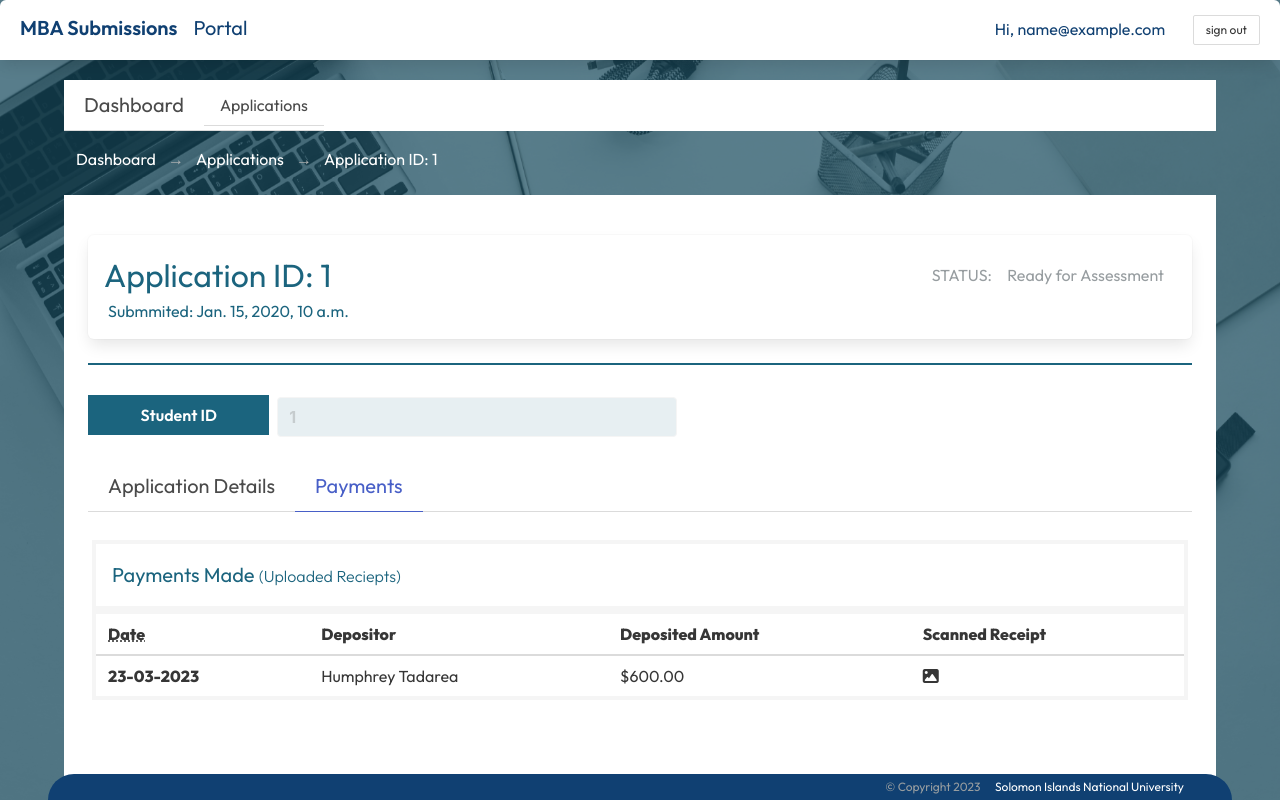
After one commit to b-tupiti/sinu-admission-portal, a Django app: page /dashboard/application/1/ in a window 1280 px wide. The commit adds this page. Run offline with Django 4.2, Linux system fonts and the light colour scheme; a user stored in the database is signed in; tables that the repository leaves empty hold one stand-in row (values such as "Sample post"); some libraries are stand-ins or nearby versions.

Commit message:
updated templates structure

```diff
--- /dev/null
+++ b/users/templates/users/application/application_template.html
@@ -0,0 +1,62 @@
+{% extends 'users/dashboard/dashboard_template.html' %}
+
+{% block dashboard %}
+<div class="p-5 has-background-white" >
+
+
+
+
+    <div class=" p-4 mt-4 has-background-white panel is-flex is-justify-content-space-between" >
+
+      <div>
+        <div class=" is-size-3 " >
+          <span  style=" color: rgba(27, 100, 126);">Application ID:</span >
+            <span   style=" color: rgba(27, 100, 126);">{{application.id}}</span>
+        </div>
+
+        <div class=" pl-1 pr-1 ">
+          <span style=" color: rgba(27, 100, 126);">Submmited:</span>
+          <span style=" color: rgba(27, 100, 126);">{{application.created}}</span>
+        </div>
+      </div>
+
+
+        {% include 'users/application/application_status.html' %}
+
+    </div>
+
+
+
+    <hr style="background: rgba(27, 100, 126);">
+
+    <div  class="">
+
+      <!-- This block should be in a separate html like application_status.html -->
+
+      {% include 'users/application/application_id.html' %}
+
+
+
+
+     </div>
+
+
+
+     <div class="tabs is-medium pt-4">
+      <ul>
+        <li class=""><a>Application Details</a></li>
+        <li class="is-active"><a>Payments</a></li>
+      </ul>
+    </div>
+
+    {% comment %} {% include 'users/application/detail.html' %} {% endcomment %}
+
+
+     {% include 'users/application/payments.html' %}
+
+</div>
+
+
+
+
+{% endblock %}
--- /dev/null
+++ b/users/templates/users/application/payments.html
@@ -0,0 +1,33 @@
+     <!-- PAYMENTS SECTION -->
+     <div class="p-1 has-background-white" >
+        <div class=" p-1   has-background-light is-flex is-flex-direction-column " >
+              <h1 class="is-size-5 p-4 pl-4 has-background-white mb-2"  style=" color: rgba(27, 100, 126);">Payments Made <span style=" color: rgba(27, 100, 126);" class="is-size-6 has-text-weight-light"> (Uploaded Reciepts)</span></h1 >
+                 <!-- table of reciept uploads  -->
+
+                 <table class="table">
+                    <thead>
+                      <tr>
+                        <th><abbr title="Date Deposited">Date</abbr></th>
+                        <th>Depositor</th>
+                        <th>Deposited Amount</th>
+                        <th>Scanned Receipt</th>
+
+                      </tr>
+                    </thead>
+
+                    <tbody>
+
+
+                      <tr>
+                        <th>23-03-2023</th>
+                        <td>Humphrey Tadarea
+                        </td>
+                        <td>$600.00</td>
+                        <td><i class="fa-solid fa-image"></i></td>
+                      </tr>
+                    </tbody>
+                  </table>
+
+        </div>
+      </div>
+      <!-- PAYMENT section end -->
--- a/users/templates/users/applications.html
+++ b/users/templates/users/applications_list.html
@@ -1,4 +1,4 @@
-{% extends 'users/dashboard_template.html' %}
+{% extends 'users/dashboard/dashboard_template.html' %}
 
 {% block dashboard %}
 
--- a/users/templates/users/dashboard.html
+++ b/users/templates/users/dashboard/dashboard.html
@@ -1,4 +1,4 @@
-{% extends 'users/dashboard_template.html' %}
+{% extends 'users/dashboard/dashboard_template.html' %}
 
 
 {%block dashboard %}
```
Also changed, not shown: users/templates/users/application/detail.html (added, +117 -0 lines), users/templates/users/application_detail.html (deleted, +0 -162 lines), users/templates/users/application/application_id.html (renamed from users/templates/users/application_id.html), users/templates/users/application/application_status.html (renamed from users/templates/users/application_status.html), users/templates/users/authentication/login.html (renamed from users/templates/users/login.html), users/templates/users/dashboard/dashboard_template.html (renamed from users/templates/users/dashboard_template.html).
